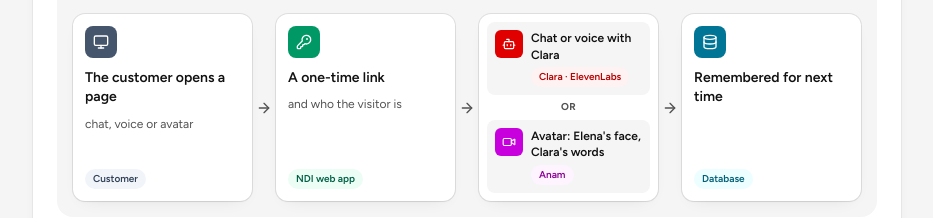
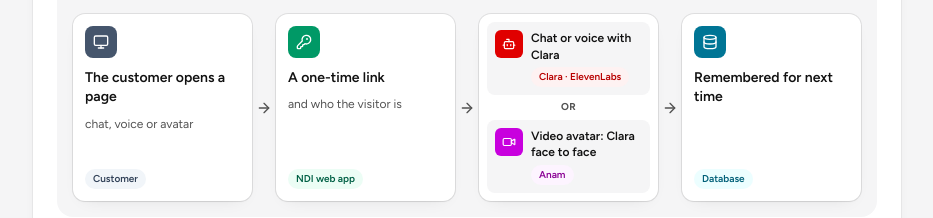
Before and after one commit to new-digital-intelligence-com/ndi-front-assistant, a Next.js app: page /docs in a window 1280 px wide. Shown: the part 2284-2502 px from the top of the page, without its empty margins (299-1232 px from the left). Built offline with nearby package versions, Linux system fonts and the light colour scheme.

Commit message:
Docs: the video avatar is Clara (Anam only names the file Elena)

```diff
--- a/src/app/docs/page.tsx
+++ b/src/app/docs/page.tsx
@@ -263,7 +263,7 @@ export default function DocsPage() {
                 {
                   or: [
                     { icon: Bot, title: "Chat or voice with Clara", part: "clara" },
-                    { icon: Video, title: "Avatar: Elena's face, Clara's words", part: "anam" },
+                    { icon: Video, title: "Video avatar: Clara face to face", part: "anam" },
                   ],
                 },
                 { icon: Database, title: "Remembered for next time", part: "db" },
```
Also changed, not shown: 2 other files (tests, documents, lock files or other folders).
